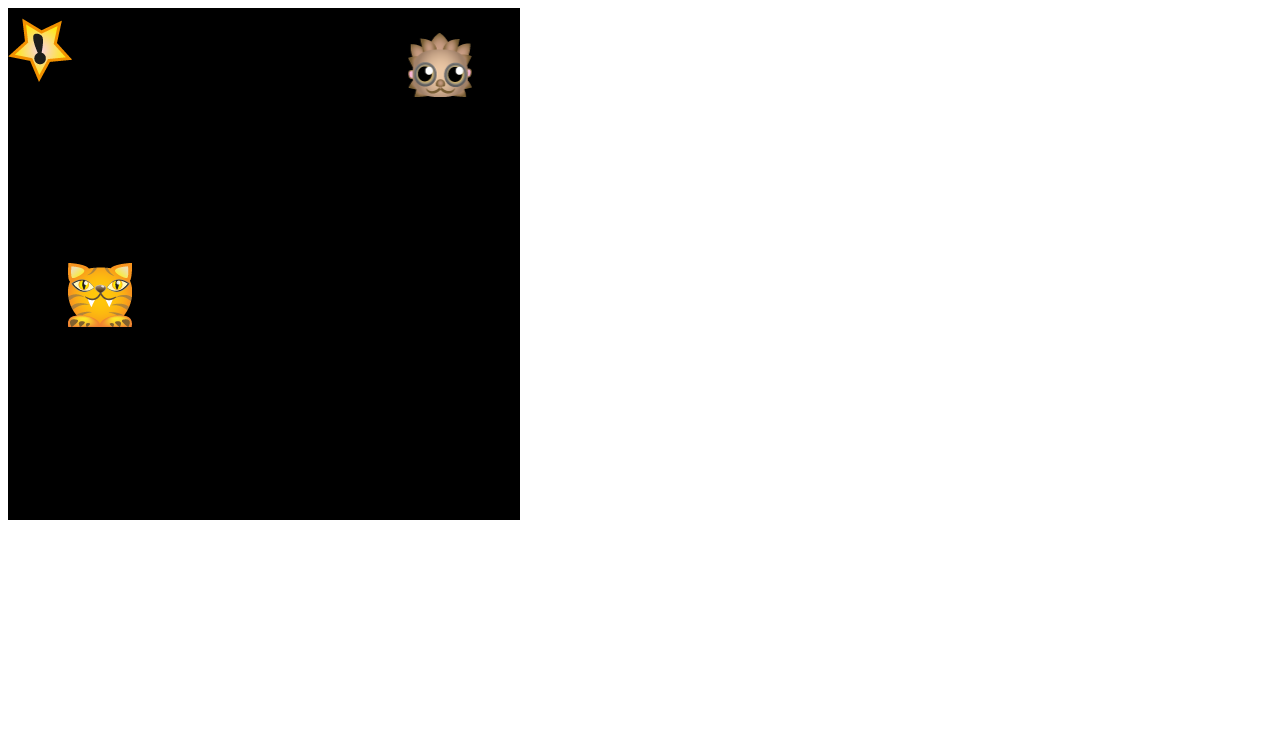
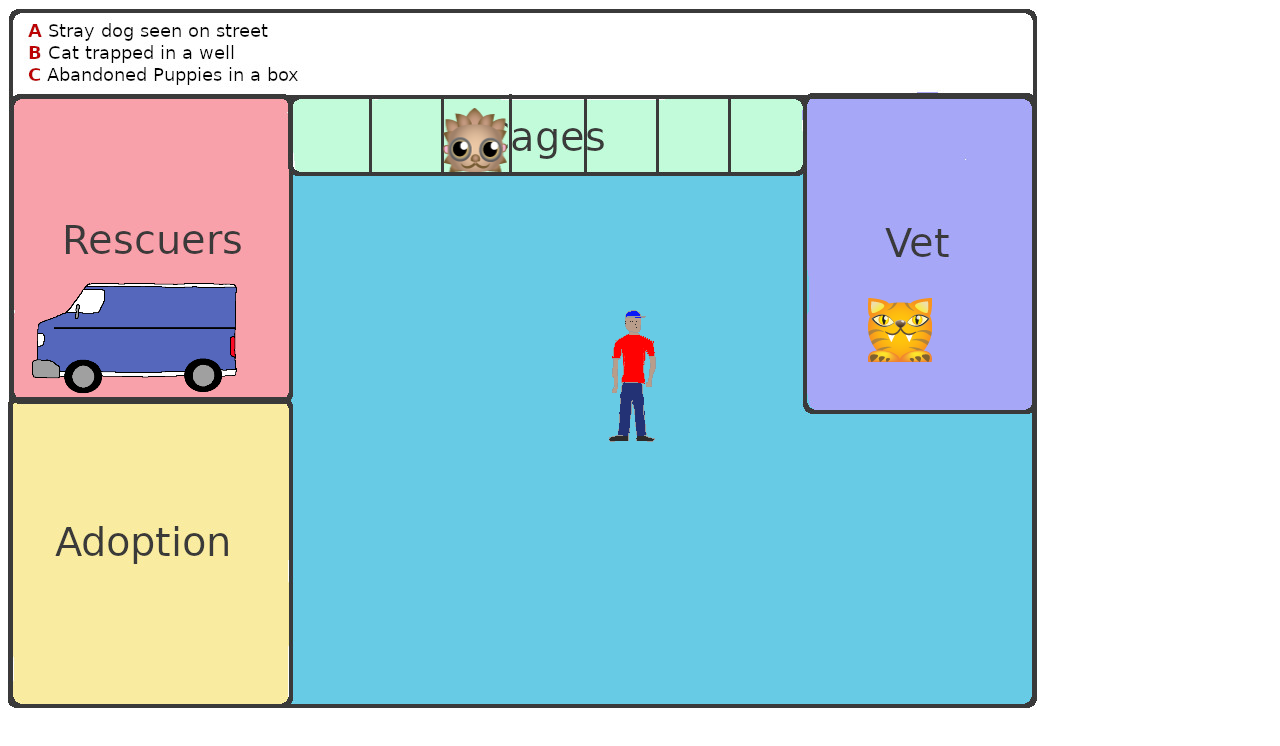
Before and after one commit to chris-hjelmfelt/AnimalRescue, a website: page index.html in a window 1280 px wide. Drawn offline with Linux system fonts and the light colour scheme; animation ran at ten frames a second.

Commit message:
rescue van and menu functionality

```diff
--- a/index.html
+++ b/index.html
@@ -4,8 +4,8 @@
   <meta charset="utf-8">
   <title>Animal Rescue Simulator</title>
 </head>
+<body>
   <script src="pixi.min.js"></script>
-<body>
   <script type="text/javascript">
     let type = "WebGL"
     if(!PIXI.utils.isWebGLSupported()){
@@ -21,8 +21,8 @@
 
 		//Create a Pixi Applirocketion
 		let app = new Application({
-				width: 512,
-				height: 512,
+				width: 1030,
+				height: 702,
 				antialias: true,
 				transparent: false,
 				resolution: 1
@@ -34,36 +34,64 @@
 
 		//load an image and run the `setup` function when it's done
 		loader
-			.add("avatar2.jpg")
+      .add("facility.jpg")
+      .add("streets.png")
+      .add("citydirt.png")
+      .add("city2.png")
+      .add("player.png")
+      .add("van.png")
+      .add("menu.png")
 			.add("tileset.png")
 			.load(setup);
 
-		let state, message, player, lion, cat;
+    let state, message, player, van, menu, lion, cat;
+    let debounce = false;
 
 		//This `setup` function will run when the image has loaded
 		function setup() {
 
-			// A place to display messages
+      //Create the Facility sprite
+      let facility = new PIXI.Sprite(PIXI.loader.resources["facility.jpg"].texture);
+      //Add the sprite to the stage
+      app.stage.addChild(facility);
+
+      //Create the Other places sprites
+      let streets = new PIXI.Sprite(PIXI.loader.resources["streets.png"].texture);
+      let dirt = new PIXI.Sprite(PIXI.loader.resources["citydirt.png"].texture);
+      let city = new PIXI.Sprite(PIXI.loader.resources["city2.png"].texture);
+
+      // A place to display messages
 			message = new PIXI.Text("Hello Pixi!");
 			app.stage.addChild(message);
-			message.position.set(20, 460);
-			message.style = {fill: "white", font: "16px PetMe64"};
+			message.position.set(500, 10);
+			message.style = {fill: "black", font: "16px PetMe64"};
 
+      //Create and add the Van sprite
+      van = new PIXI.Sprite(PIXI.loader.resources["van.png"].texture);
+      app.stage.addChild(van);
+      van.scale.set(0.3,0.3);
+      van.x = 15;
+      van.y = 260;
+
+      //Create and add the Menu sprite
+      menu = new PIXI.Sprite(PIXI.loader.resources["menu.png"].texture);
+      menu.scale.set(1,1);
+      menu.x = 100;
+      menu.y = 150;
+      menu.visible = false;
 
 			//USE A TILESET
-
 			//Create the `tileset` sprite from the texture and
 			//Create a rectangle object that defines the position and
 			//size of the sub-image you want to extract from the texture
-			let texture1 = new PIXI.Texture(loader.resources["tileset.png"].texture﻿, new PIXI.Rectangle(128, 0, 64, 64));
+			//let texture1 = new PIXI.Texture(loader.resources["tileset.png"].texture﻿, new PIXI.Rectangle(128, 0, 64, 64));
 
 			//Create the player sprite from the texture
-			player = new Sprite(texture1);
-
+			player = new PIXI.Sprite(PIXI.loader.resources["player.png"].texture);
+      player.scale.set(0.2,0.2);
 			//Position the player sprite on the canvas
-			player.x = 0;
-			player.y = 10;
-
+			player.x = 600;
+			player.y = 300;
 			// set its velocity
 			player.vx = 0;
 			player.vy = 0;
@@ -77,8 +105,8 @@
 			lion = new Sprite(texture2);
 
 			//Position the Animal sprite and add to stage
-			lion.x = 400;
-			lion.y = 25;
+			lion.x = 435;
+			lion.y = 100;
       app.stage.addChild(lion);
 
       // Create an Animal sprite
@@ -86,8 +114,8 @@
 			cat = new Sprite(texture3);
 
 			//Position the Animal sprite and add to stage
-			cat.x = 60;
-			cat.y = 255;
+			cat.x = 860;
+			cat.y = 290;
 			app.stage.addChild(cat);
 
 
@@ -96,23 +124,54 @@
       let left = keyboard(37),
           up = keyboard(38),
           right = keyboard(39),
-          down = keyboard(40);
+          down = keyboard(40),
+          close = keyboard(88),
+          resA = keyboard(65),
+          resB = keyboard(66),
+          resC = keyboard(67),
+          goback = keyboard(90);
+
+      // Close menu
+      close.press = () => {
+        menu.visible = false;
+      };
+
+      // Rescue options
+      resA.press = () => {
+        menu.visible = false;
+        streets.visible = true;
+      }
+      resB.press = () => {
+        menu.visible = false;
+        dirt.visible = true;
+      }
+      resC.press = () => {
+        menu.visible = false;
+        city.visible = true;
+      }
+
+      // Go back to main screen
+      goback.press = () => {
+        menu.visible = false;
+        streets.visible = false;
+        dirt.visible = false;
+        city.visible = false;
+      }
+
       //Left arrow key `press` method
       left.press = () => {
         //Change the player's velocity when the key is pressed
         player.vx = -5;
         player.vy = 0;
       };
-
-      //Left arrow key `release` method
       left.release = () => {
         //If the left arrow has been released, and the right arrow isn't down,
-        //and the player isn't moving vertically:
-        //Stop the player
+        //and the player isn't moving vertically so  stop the player
         if (!right.isDown && player.vy === 0) {
           player.vx = 0;
         }
       };
+
       //Up
       up.press = () => {
         player.vy = -5;
@@ -123,6 +182,7 @@
           player.vy = 0;
         }
       };
+
       //Right
       right.press = () => {
         player.vx = 5;
@@ -133,6 +193,7 @@
           player.vx = 0;
         }
       };
+
       //Down
       down.press = () => {
         player.vy = 5;
@@ -143,6 +204,17 @@
           player.vy = 0;
         }
       };
+
+      // Add Menu last so it's on top
+      app.stage.addChild(menu);
+
+      // for now other places cover everything
+      app.stage.addChild(streets);
+      streets.visible = false;
+      app.stage.addChild(dirt);
+      dirt.visible = false;
+      app.stage.addChild(city);
+      city.visible = false;
 
 			//Set the game state
 			state = play;
@@ -165,24 +237,34 @@
 			player.y += player.vy
 
       // make player come back around
-			if (player.x > 512)
+			if (player.x > 970)
+        player.x = 970;
+      if (player.y > 640)
+        player.y = 640;
+      if (player.x < 0)
         player.x = 0;
-      if (player.y > 512)
-        player.y = 0;
-      if (player.x < 0)
-        player.x = 512;
-      if (player.y < 0)
-        player.y = 512;
+      if (player.y < 90)
+        player.y = 90;
 
 
-			//check for a collision between the player and the box
+			//check for a collision between the player and the animals
 			if (hitTestRectangle(player, lion)) {
-				message.text = "Touching";
+        message.text = "Touching";
+        debounce = true;
       } else if (hitTestRectangle(player, cat)){
-				message.text = "Touching";
+        message.text = "Touching";
+        debounce = true;
+	    } else if (hitTestRectangle(player, van)) {
+        if (debounce == false){
+          menu.visible = true;
+        }
+        debounce = true;
 	    } else {
+        debounce = false;
 				message.text = "";
 			}
+
+
 
 		}
 
```
Also changed, not shown: city2.png (added), citydirt.png (added), facility.jpg (added), menu.png (added), player.png (added), streets.png (added), van.png (added).
